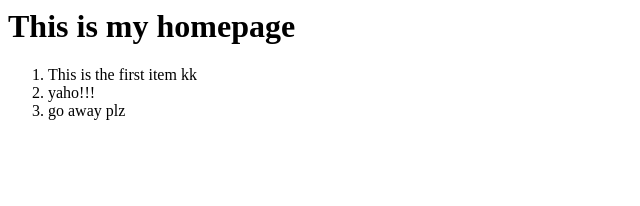
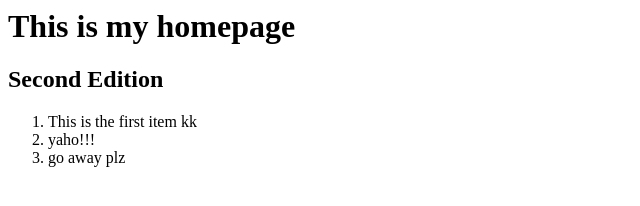
Before and after one commit to SJH0531/myhome, a plain HTML site: page index.html in a window 1280 px wide. Shown: the whole page, without its empty margins (0-640 px from the left). Drawn offline with Linux system fonts and the light colour scheme.

Commit message:
Update index.html

```diff
--- a/index.html
+++ b/index.html
@@ -1,4 +1,5 @@
 <h1>This is my homepage</h1>
+<h2>Second Edition</h2>
 
 <ol>
   <li>This is the first item kk</li>
```
